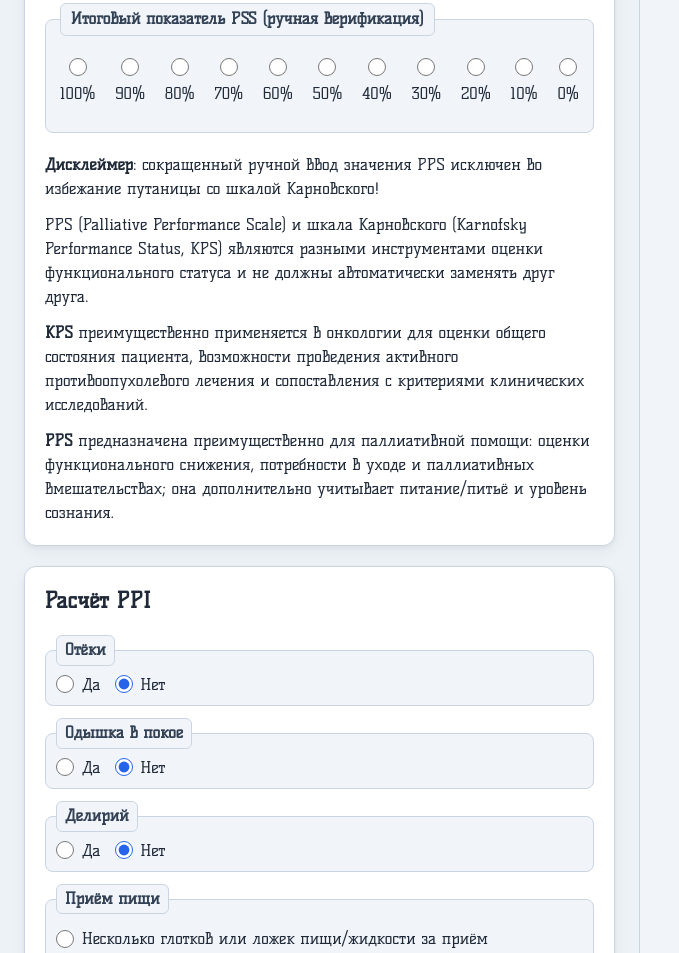
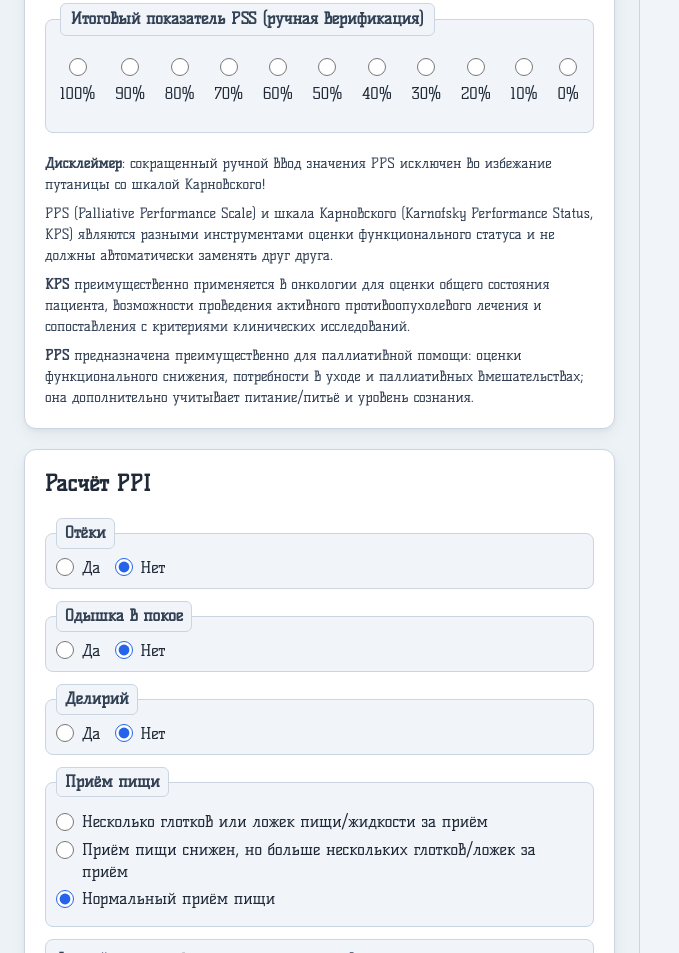
Before and after one commit to RZhihorev/scalestorm, a plain HTML site: page index.html in a window 1280 px wide. Shown: the part 2368-3321 px from the top of the page, without its empty margins (0-679 px from the left). Drawn offline with Linux system fonts and the light colour scheme.

Commit message:
style: pps disclaimer smaller

```diff
--- a/index.html
+++ b/index.html
@@ -829,18 +829,30 @@
                         </label>
                     </fieldset>
 
+                    <div class="pps-disclaimer">
                         <p>
-                        <strong>Дисклеймер</strong>: сокращенный ручной ввод значения PPS исключен во избежание путаницы со шкалой Карновского!<br>
+                            <strong>Дисклеймер</strong>: сокращенный ручной ввод значения PPS
+                            исключен во избежание путаницы со шкалой Карновского!
                         </p>
                         <p>
-                        PPS (Palliative Performance Scale) и шкала Карновского (Karnofsky Performance Status, KPS) являются разными инструментами оценки функционального статуса и не должны автоматически заменять друг друга.<br>
+                            PPS (Palliative Performance Scale) и шкала Карновского
+                            (Karnofsky Performance Status, KPS) являются разными инструментами
+                            оценки функционального статуса и не должны автоматически
+                            заменять друг друга.
                         </p>
                         <p>
-                        <strong>KPS</strong> преимущественно применяется в онкологии для оценки общего состояния пациента, возможности проведения активного противоопухолевого лечения и сопоставления с критериями клинических исследований.<br>
+                            <strong>KPS</strong> преимущественно применяется в онкологии
+                            для оценки общего состояния пациента, возможности проведения
+                            активного противоопухолевого лечения и сопоставления
+                            с критериями клинических исследований.
                         </p>
                         <p>
-                        <strong>PPS</strong> предназначена преимущественно для паллиативной помощи: оценки функционального снижения, потребности в уходе и паллиативных вмешательствах; она дополнительно учитывает питание/питьё и уровень сознания.
+                            <strong>PPS</strong> предназначена преимущественно для паллиативной
+                            помощи: оценки функционального снижения, потребности в уходе
+                            и паллиативных вмешательствах; она дополнительно учитывает
+                            питание/питьё и уровень сознания.
                         </p>
+                    </div>
                 </div>
 
                 <div class="calculator-block ppi-block" id="ppi-block">
--- a/style.css
+++ b/style.css
@@ -607,6 +607,21 @@ button:disabled,
     margin: 0;
 }
 
+.pps-disclaimer {
+    margin-top: 12px;
+    color: var(--text-secondary);
+}
+
+.pps-disclaimer > p {
+    margin: 0 0 8px;
+    font-size: 0.875rem;
+    line-height: 1.5;
+}
+
+.pps-disclaimer > p:last-child {
+    margin-bottom: 0;
+}
+
 /* =========================
    PPI
    ========================= */
```
Lines whose indentation alone changed are shown as unchanged.
